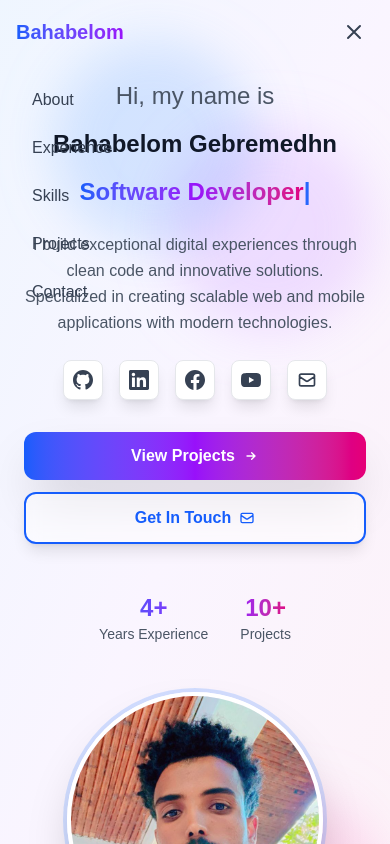
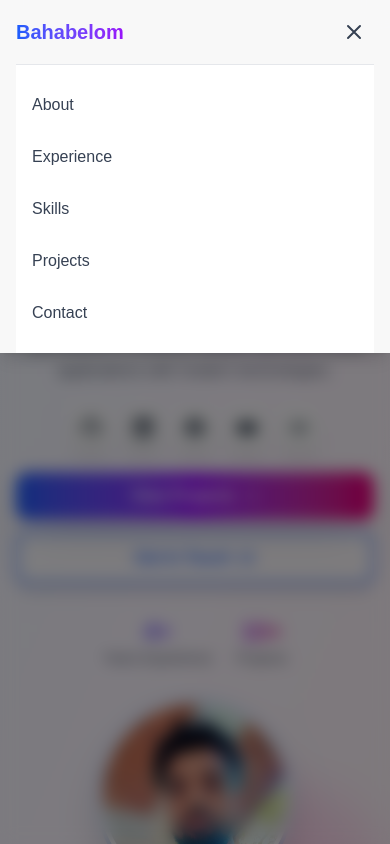
Before and after one commit to bahabelom/portofilio, a Next.js app: page / in a window 390 px wide. Both pictures are taken after a click on the button "Toggle menu". Shown: the top 844 px of the page. Built offline with nearby package versions, Linux system fonts and the light colour scheme.

Commit message:
fix some issues

```diff
--- a/components/Hero.tsx
+++ b/components/Hero.tsx
@@ -42,10 +42,10 @@ export default function Hero() {
       {/* Subtle grid pattern */}
       {/* Grid pattern removed */}
 
-      <div className="relative max-w-6xl mx-auto z-10 w-full">
-        <div className="flex flex-col lg:flex-row items-center gap-12 lg:gap-16">
+      <div className="relative max-w-6xl mx-auto z-10 w-full py-12 sm:py-16 lg:py-20">
+        <div className="flex flex-col lg:flex-row items-center gap-8 sm:gap-12 lg:gap-16">
           {/* Left Side - Text Content */}
-          <div className={`flex-1 text-center lg:text-left transition-all duration-1000 ${
+          <div className={`flex-1 text-center lg:text-left w-full transition-all duration-1000 ${
             mounted ? "opacity-100 translate-y-0" : "opacity-0 translate-y-10"
           }`}>
             {/* Greeting - Made Bigger */}
@@ -75,7 +75,7 @@ export default function Hero() {
             </p>
 
             {/* Social Links */}
-            <div className="flex gap-4 justify-center lg:justify-start mb-8">
+            <div className="flex gap-3 sm:gap-4 justify-center lg:justify-start mb-6 sm:mb-8">
               <a
                 href="https://github.com/bahabelom"
                 target="_blank"
@@ -132,7 +132,7 @@ export default function Hero() {
             </div>
 
             {/* CTA Buttons */}
-            <div className="flex flex-col sm:flex-row gap-3 sm:gap-4 justify-center lg:justify-start px-2 sm:px-0">
+            <div className="flex flex-col sm:flex-row gap-3 sm:gap-4 justify-center lg:justify-start mb-8 sm:mb-10">
               <Link
                 href="#projects"
                 className="px-6 sm:px-8 py-3 sm:py-4 bg-gradient-to-r from-blue-600 via-purple-600 to-pink-600 text-white rounded-xl font-semibold text-base sm:text-lg shadow-2xl hover:shadow-blue-500/50 transition-all duration-300 hover:scale-105 sm:hover:scale-110 hover:-translate-y-1 overflow-hidden group relative text-center"
@@ -175,7 +175,7 @@ export default function Hero() {
             </div>
 
             {/* Stats */}
-            <div className="mt-12 flex flex-wrap justify-center lg:justify-start gap-8">
+            <div className="mt-8 sm:mt-12 flex flex-wrap justify-center lg:justify-start gap-6 sm:gap-8">
               <div className="text-center lg:text-left">
                 <div className="text-2xl font-bold bg-gradient-to-r from-blue-600 to-purple-600 bg-clip-text text-transparent">
                   {yearsOfExperience}+
@@ -192,10 +192,10 @@ export default function Hero() {
           </div>
 
           {/* Right Side - Photo */}
-          <div className={`flex-shrink-0 transition-all duration-1000 delay-300 ${
+          <div className={`flex-shrink-0 w-full lg:w-auto transition-all duration-1000 delay-300 ${
             mounted ? "opacity-100 translate-x-0" : "opacity-0 translate-x-10"
           }`}>
-            <div className="relative w-64 h-64 sm:w-72 sm:h-72 md:w-80 md:h-80 lg:w-96 lg:h-96 mx-auto lg:mx-0">
+            <div className="relative w-48 h-48 sm:w-56 sm:h-56 md:w-64 md:h-64 lg:w-80 lg:h-80 xl:w-96 xl:h-96 mx-auto lg:mx-0">
               <div className="relative w-full h-full rounded-full overflow-hidden shadow-2xl border-4 border-white dark:border-gray-700 ring-4 ring-blue-500/20 dark:ring-purple-500/20" style={{ position: 'relative' }}>
                 <Image
                   src="/projects/myphoto.jpg"
--- a/components/Navigation.tsx
+++ b/components/Navigation.tsx
@@ -10,10 +10,29 @@ export default function Navigation() {
   useEffect(() => {
     const handleScroll = () => {
       setIsScrolled(window.scrollY > 20);
+      // Close mobile menu on scroll
+      setIsMobileMenuOpen(false);
     };
     window.addEventListener("scroll", handleScroll);
     return () => window.removeEventListener("scroll", handleScroll);
   }, []);
+
+  // Close menu on escape key
+  useEffect(() => {
+    if (!isMobileMenuOpen) return;
+
+    const handleEscape = (e: KeyboardEvent) => {
+      if (e.key === "Escape") {
+        setIsMobileMenuOpen(false);
+      }
+    };
+
+    document.addEventListener("keydown", handleEscape);
+
+    return () => {
+      document.removeEventListener("keydown", handleEscape);
+    };
+  }, [isMobileMenuOpen]);
 
   const navLinks = [
     { href: "#about", label: "About" },
@@ -24,10 +43,19 @@ export default function Navigation() {
   ];
 
   return (
+    <>
+      {/* Mobile Menu Overlay */}
+      {isMobileMenuOpen && (
+        <div
+          className="fixed inset-0 bg-black/50 backdrop-blur-sm z-40 md:hidden"
+          onClick={() => setIsMobileMenuOpen(false)}
+        />
+      )}
+
       <nav
         className={`fixed top-0 left-0 right-0 z-50 transition-all duration-300 ${
-        isScrolled
-          ? "bg-white/80 dark:bg-gray-900/80 backdrop-blur-md shadow-lg"
+          isScrolled || isMobileMenuOpen
+            ? "bg-white/95 dark:bg-gray-900/95 backdrop-blur-md shadow-lg"
             : "bg-transparent"
         }`}
       >
@@ -36,17 +64,18 @@ export default function Navigation() {
             <Link
               href="/"
               className="text-xl sm:text-2xl font-bold bg-gradient-to-r from-blue-600 to-purple-600 bg-clip-text text-transparent"
+              onClick={() => setIsMobileMenuOpen(false)}
             >
               Bahabelom
             </Link>
 
             {/* Desktop Navigation */}
-          <div className="hidden md:flex items-center space-x-8">
+            <div className="hidden md:flex items-center space-x-6 lg:space-x-8">
               {navLinks.map((link) => (
                 <Link
                   key={link.href}
                   href={link.href}
-                className="text-gray-700 dark:text-gray-300 hover:text-blue-600 dark:hover:text-blue-400 transition-colors font-medium"
+                  className="text-gray-700 dark:text-gray-300 hover:text-blue-600 dark:hover:text-blue-400 transition-colors font-medium text-sm lg:text-base"
                 >
                   {link.label}
                 </Link>
@@ -55,8 +84,11 @@ export default function Navigation() {
 
             {/* Mobile Menu Button */}
             <button
-            className="md:hidden p-2 rounded-lg text-gray-700 dark:text-gray-300 hover:bg-gray-100 dark:hover:bg-gray-800"
-            onClick={() => setIsMobileMenuOpen(!isMobileMenuOpen)}
+              className="md:hidden p-2 rounded-lg text-gray-700 dark:text-gray-300 hover:bg-gray-100 dark:hover:bg-gray-800 transition-colors z-50 relative"
+              onClick={(e) => {
+                e.stopPropagation();
+                setIsMobileMenuOpen(!isMobileMenuOpen);
+              }}
               aria-label="Toggle menu"
             >
               <svg
@@ -79,20 +111,23 @@ export default function Navigation() {
 
           {/* Mobile Menu */}
           {isMobileMenuOpen && (
-          <div className="md:hidden py-4 space-y-2">
+            <div className="md:hidden py-4 border-t border-gray-200 dark:border-gray-700 bg-white dark:bg-gray-900">
+              <div className="flex flex-col space-y-1">
                 {navLinks.map((link) => (
                   <Link
                     key={link.href}
                     href={link.href}
-                className="block px-4 py-2 text-gray-700 dark:text-gray-300 hover:bg-gray-100 dark:hover:bg-gray-800 rounded-lg transition-colors"
+                    className="block px-4 py-3 text-gray-700 dark:text-gray-300 hover:bg-gray-100 dark:hover:bg-gray-800 rounded-lg transition-colors font-medium"
                     onClick={() => setIsMobileMenuOpen(false)}
                   >
                     {link.label}
                   </Link>
                 ))}
               </div>
+            </div>
           )}
         </div>
       </nav>
+    </>
   );
 }
```
Lines whose indentation alone changed are shown as unchanged.
